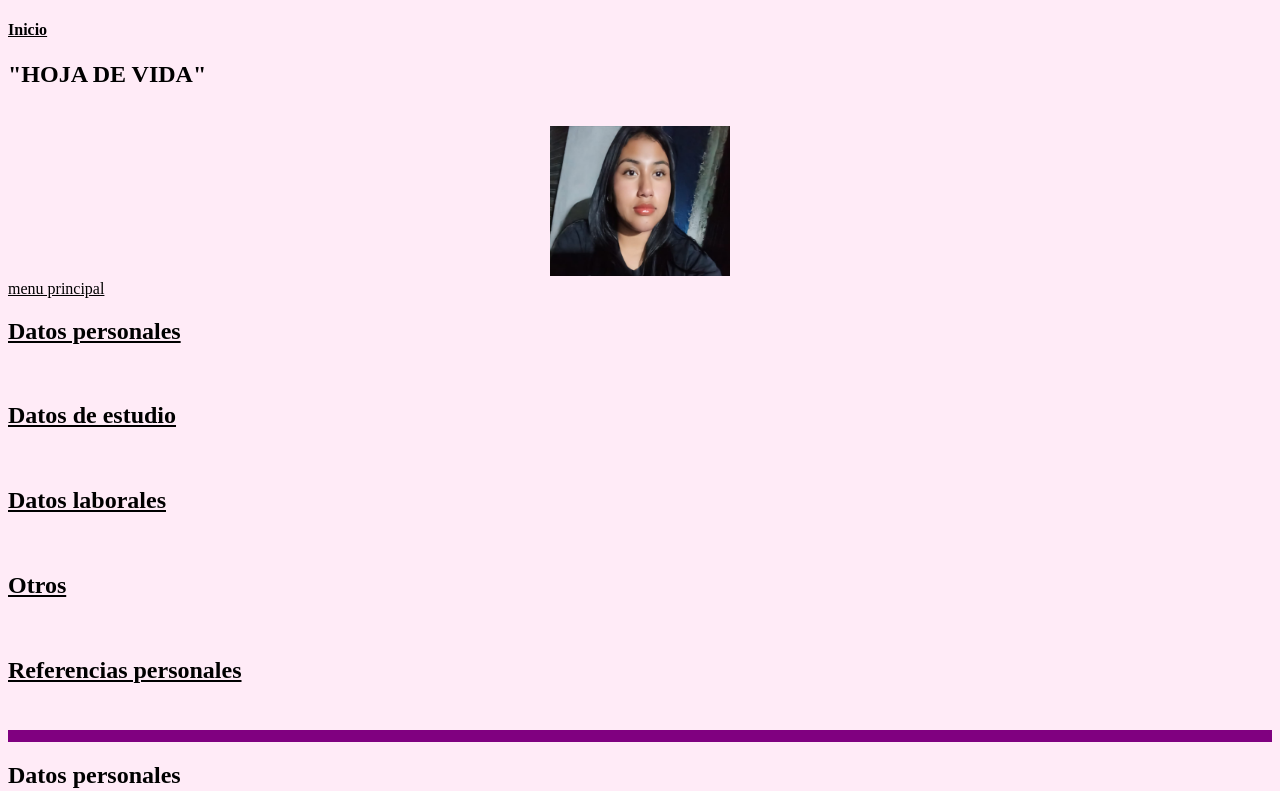
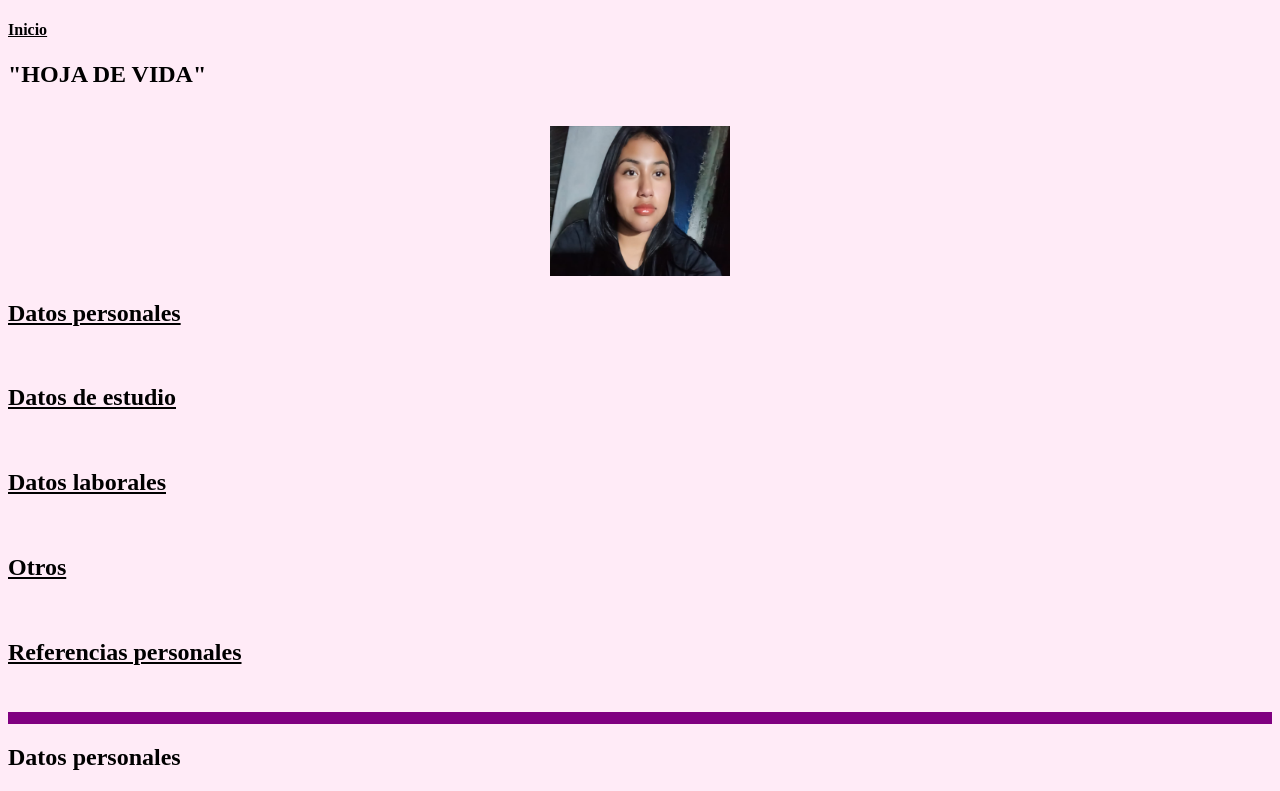
Before and after one commit to SusethChavez/Examen, a plain HTML site: page curriculumallison.html in a window 1280 px wide. Shown: the top 791 px of the page. Drawn offline with Linux system fonts and the light colour scheme.

Commit message:
Update curriculumallison.html

```diff
--- a/curriculumallison.html
+++ b/curriculumallison.html
@@ -11,7 +11,7 @@
     <a href="index.html"><h4>Inicio</h4></a>
     <h2 id="menu"><he> "HOJA DE VIDA"</h2><a></a><br>
     <center>  <img src="imagenes/Aliss.webp.jpg" alt="yo" height="150" width="180"> </center>
-    <a href="VIDA.html">menu principal</a>
+
         <a href="#persona"><h2> Datos personales</h2></a><br>
         <a href="#estudio"><h2> Datos de estudio</h2></a><br>
         <a href="#labor"><h2> Datos laborales</h2></a><br>
@@ -20,7 +20,7 @@
 
             <hr size="12" color="purple" noshade="2">
 
-            <a id="#persona"><h2>Datos personales</h2></a>
+            <a id="persona"><h2>Datos personales</h2></a>
             <a href="#menu">Regreso a menu</a><br>
 
             <h1><i>Nombre:</i></h1>Alisson Pamela Rosales Garcia<br>
```
